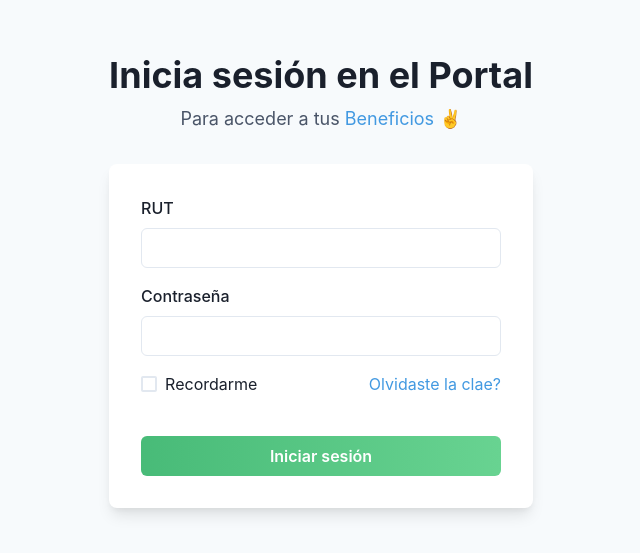
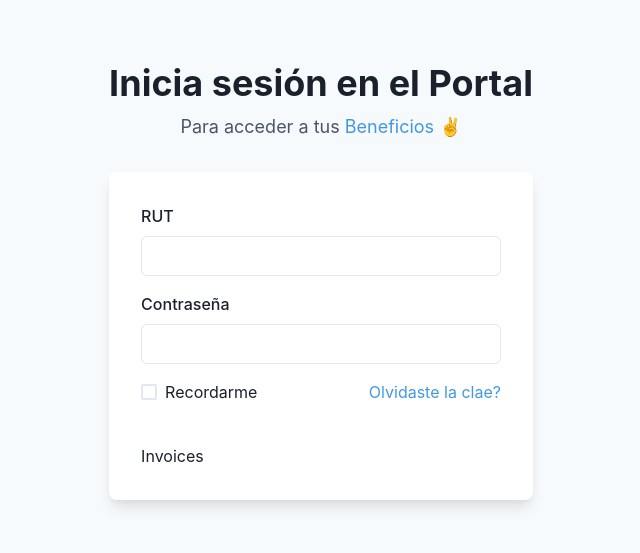
Before and after one commit to ramirezmansillacar/my-auth-app, a React (Create React App) app: page / in a window 1280 px wide. Shown: the part 119-672 px from the top of the page, without its empty margins (319-959 px from the left). Built offline with nearby package versions, Linux system fonts and the light colour scheme.

Commit message:
commit-redirect

```diff
--- a/src/index.js
+++ b/src/index.js
@@ -3,21 +3,24 @@ import ReactDOM from 'react-dom';
 import './index.css';
 import Home from './pages/Home';
 import Login from './pages/Login';
+import Error from './pages/Error';
 import {
   BrowserRouter,
   Routes,
   Route
 } from "react-router-dom";
 import reportWebVitals from './reportWebVitals';
-import { ChakraProvider } from '@chakra-ui/react'
+import { ChakraProvider, Switch } from '@chakra-ui/react'
 
 ReactDOM.render(
 
   <BrowserRouter>
     <ChakraProvider>
       <Routes>
-        <Route path="/" element={<Login />} />
+        <Route path="/" exact element={<Login />} />
+        <Route path="/login" exact element={<Login />} />
         <Route path="/home" element={<Home />} />
+        <Route path="/*" element={<Error />} />
       </Routes>
   </ChakraProvider>
   </BrowserRouter>
--- /dev/null
+++ b/src/pages/Error.js
@@ -0,0 +1,30 @@
+import { Box, Heading, Text, Button } from '@chakra-ui/react';
+
+export default function Error() {
+  return (
+    <Box textAlign="center" py={10} px={6}>
+      <Heading
+        display="inline-block"
+        as="h2"
+        size="2xl"
+        bgGradient="linear(to-r, teal.400, teal.500)"
+        backgroundClip="text">
+        404
+      </Heading>
+      <Text fontSize="18px" mt={3} mb={2}>
+        Page Not Found
+      </Text>
+      <Text color={'gray.500'} mb={6}>
+        The page you're looking for does not seem to exist
+      </Text>
+
+      <Button
+        colorScheme="teal"
+        bgGradient="linear(to-r, teal.400, teal.500)"
+        color="white"
+        variant="solid">
+        Go to Home
+      </Button>
+    </Box>
+  );
+}
--- a/src/pages/Login.js
+++ b/src/pages/Login.js
@@ -7,7 +7,7 @@ import {
     Input,
     Checkbox,
     Stack,
-    Link,
+    Link as Linke,
     Button,
     Heading,
     Text,
@@ -15,30 +15,40 @@ import {
 
   } from '@chakra-ui/react';
 import Home from './Home';
+import Error from './Error';
 import {
   BrowserRouter,
   Routes,
-  Route
+  Route,
+  Link
 } from "react-router-dom";
 import { CheckCircleIcon } from '@chakra-ui/icons';
 // import { getIndexColor } from '../Utils';
 
+
+
 /**
  * Componente `Home`
  */
-function Login() {
+function Login(props) {
+  /**
+   * Método para el inicio de sesión
+   *
+   * @param {event} e evento de invocación
+   */
+
   return(
     <Fragment>
       <Flex
-      minH={'100vh'}
-      align={'center'}
-      justify={'center'}
-      bg={useColorModeValue('gray.50', 'gray.800')}>
+        minH={'100vh'}
+        align={'center'}
+        justify={'center'}
+        bg={useColorModeValue('gray.50', 'gray.800')}>
       <Stack spacing={8} mx={'auto'} maxW={'lg'} py={12} px={6}>
         <Stack align={'center'}>
           <Heading fontSize={'4xl'}>Inicia sesión en el Portal</Heading>
           <Text fontSize={'lg'} color={'gray.600'}>
-            Para acceder a tus <Link color={'blue.400'}>Beneficios</Link> ✌️
+            Para acceder a tus <Linke color={'blue.400'}>Beneficios</Linke> ✌️
           </Text>
         </Stack>
         <Box
@@ -61,20 +71,9 @@ function Login() {
                 align={'start'}
                 justify={'space-between'}>
                 <Checkbox>Recordarme</Checkbox>
-                <Link color={'blue.400'}>Olvidaste la clae?</Link>
+                <Linke color={'blue.400'}>Olvidaste la clae?</Linke>
               </Stack>
-              <Button onClick={'/home'}
-                fontFamily={'heading'}
-                mt={8}
-                w={'full'}
-                bgGradient="linear(to-r, green.400,green.300)"
-                color={'white'}
-                _hover={{
-                  bgGradient: 'linear(to-r, green.300, green.400)',
-                  boxShadow: 'xl',
-                }}>
-                Iniciar sesión
-              </Button>
+              <Link to="/home">Invoices</Link>
 
             </Stack>
           </Stack>
@@ -85,4 +84,4 @@ function Login() {
   )
 }
 
-export default Login;
+export default (Login);
```
